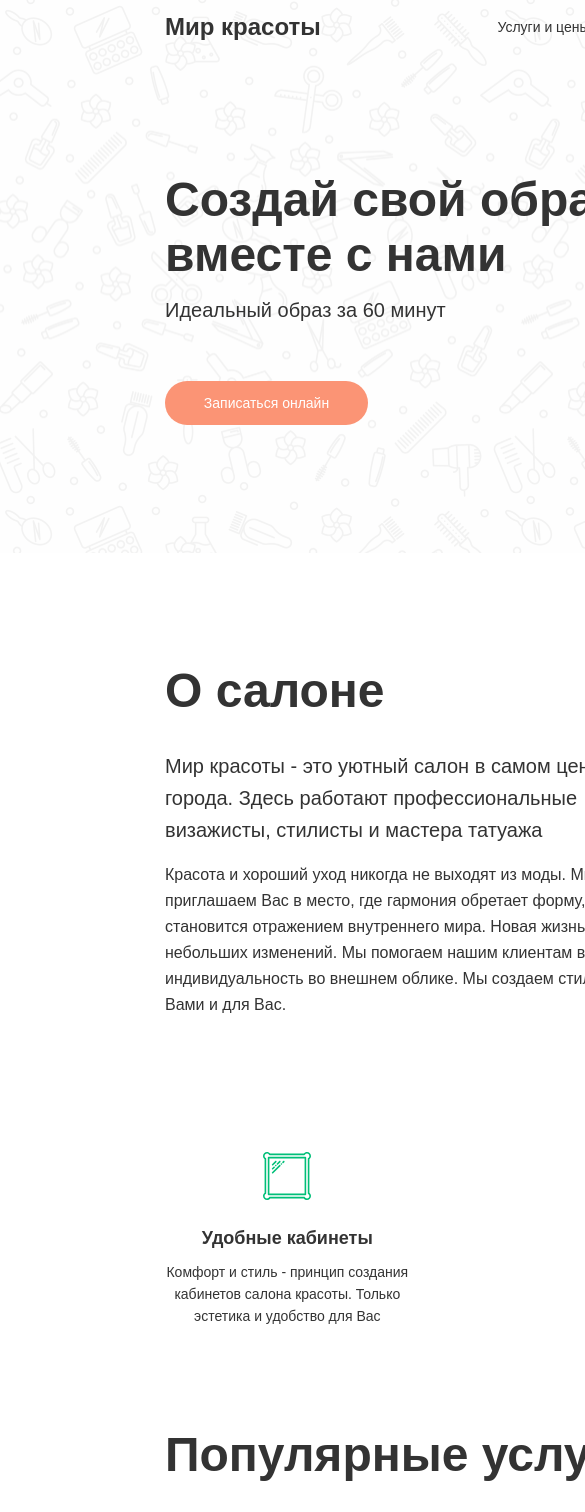
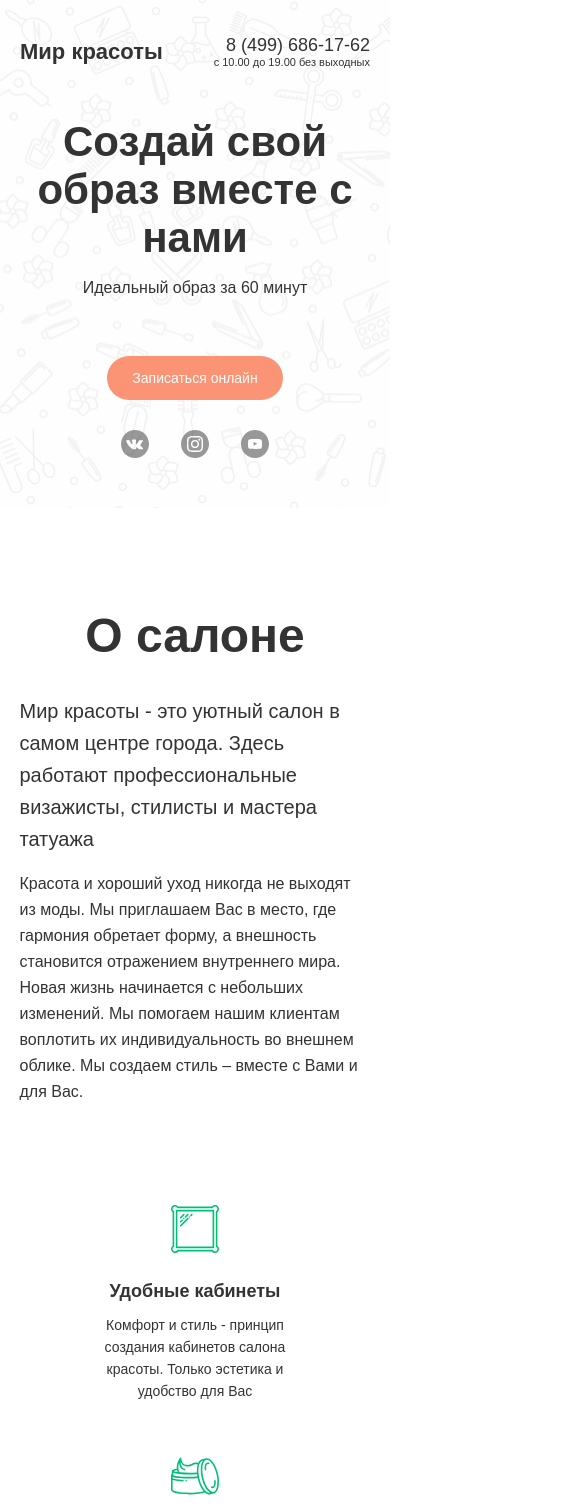
Before and after one commit to Z1nRes/BeautyWorld, a Vue app: page / in a window 390 px wide. Shown: the top 1512 px of the page, 585 px wide, since content can reach past the window. Built offline with nearby package versions, Linux system fonts and the light colour scheme.

Commit message:
start adaptive

```diff
--- a/public/css/style.css
+++ b/public/css/style.css
@@ -11,15 +11,19 @@ body {
 }
 
 .wrapper {
-    margin: auto;
-    width: 1440px;
+    height: 100%;
+    overflow: hidden;
 }
 
+.container {
+    max-width: 1110px;
+    margin: auto;
+}
 
 /* header */
 .header {
     background: url(../media/image/header_bg.svg);
-    padding: 10px 163px 0 165px;
+    padding-top: 10px;
     overflow: hidden;
 }
 
@@ -166,10 +170,6 @@ body {
     left: 9%;
 }
 /* ^^header^^ */
-
-main {
-    padding: 10px 163px 0 165px;
-}
 
 .headline {
     font-size: 48px;
@@ -371,9 +371,7 @@ main {
 
 .masters {
     background-color: #F8F6F7;
-    padding: 90px 165px;
-    width: 1440px;
-    margin-left: -165px;
+    padding: 90px 0;
 }
 
 .masters__lozung {
@@ -557,16 +555,14 @@ main {
 /* contacts */
 
 .contacts {
-    width: 1440px;
-    margin-left: -165px;
     background-color: #F8F6F7;
 }
 
 .wrapper__contacts {
     display: flex;
     flex-direction: row;
-    justify-content: space-around;
-    padding: 40px 0;
+    justify-content: space-between;
+    padding: 40px 110px 40px 0;
 }
 
 .contacts__description {
@@ -677,7 +673,8 @@ input[type="text"]:focus {
     flex-direction: row;
     justify-content: space-between;
     align-items: center;
-    padding: 20px 151px 20px 165px;
+    margin: auto;
+    padding: 20px 0;
 }
 
 .footer__headline {
@@ -688,3 +685,120 @@ input[type="text"]:focus {
 .footer__link {
     font-size: 12px;
 }
+
+/* ^^footer^^ */
+
+/* adaptive */
+
+@media (min-width:346px) and (max-width: 540px) {
+    .container {
+        max-width: 539px;
+    }
+
+    .headline {
+        text-align: center;
+    }
+    /* header */
+
+    .header {
+        padding-top: 35px;
+    }
+
+    .header-main__woman-div{
+        display: none;
+    }
+    .header__logo {
+        font-size: 22px;
+    }
+
+    .header__nav {
+        display: none;
+    }
+
+    .header-contacts__phone {
+        font-size: 18px;
+    }
+
+    .header-contacts__timetable {
+        font-size: 11px;
+    }
+
+    .header-top {
+        padding: 0 20px 50px;
+    }
+
+    .header-main {
+        flex-direction: column;
+    }
+
+    .header-main__content {
+        width: 100%;
+        display: flex;
+        flex-direction: column;
+        align-items: center;
+    }
+
+    .slogan-top {
+        font-size: 42px;
+        text-align: center;
+    }
+
+    .slogan-bottom {
+        font-size: 16px;
+    }
+
+    .header-main__social {
+        flex-direction: row;
+        margin: 20px 0 40px 0;
+    }
+
+    .social__item {
+        margin: 8px 14px;
+    }
+
+    /* buufer */
+
+    .about-main__video {
+        display: none;
+    }
+
+    .masters__list {
+        display: none;
+    }
+
+    .carousel {
+        display: none;
+    }
+
+    /*
+
+    /* about */
+
+    .about-main__text {
+        width: 90%;
+        margin: auto;
+    }
+
+    .about-bottom {
+        flex-direction: column;
+        align-items: center;
+        margin: 50px 0 100px 0;
+    }
+
+    .about-bottom__element {
+        width: 50%;
+        margin-top: 50px;
+    }
+
+    .services-list {
+        width: 70%;
+    }
+
+    .services {
+        display: flex;
+        flex-direction: column;
+        align-items: center;
+    }
+
+
+}
--- a/public/index.html
+++ b/public/index.html
@@ -2,7 +2,7 @@
 <html lang="ru">
   <head>
     <meta charset="utf-8">
-    <meta name="viewport" content="width=device-width,initial-scale=1.0">
+    <meta name="viewport" content="width=device-width,initial-scale=1.0", maximum-scale="1.0" user-scalable=no>
     <title>Beauty World</title>
     <link rel="stylesheet" href="css/style.css">
     <link rel="icon" href="./media/image/face_cream_makeup_icon_159268.ico">
@@ -10,6 +10,7 @@
   <body>
     <div class="wrapper">
       <header class="header">
+        <div class="container">
           <div class="header-top">
             <div class="header__logo">Мир красоты</div>
             <nav class="header__nav nav">
@@ -42,9 +43,10 @@
                 <a href="#" class="social__item"><img src="./media/image/icons/YouTube.svg" alt="YouTube" class="social__icon"></a>
             </div>
           </div>
+        </div>
       </header>
       <main>
-        <section class="about">
+        <section class="about container">
           <h2 class="headline about-headline">О салоне</h2>
           <div class="about-main">
             <div class="about-main__text">
@@ -89,7 +91,7 @@
             </div>
           </div>
         </section>
-        <section class="services">
+        <section class="services container">
           <h2 class="headline services-headline">Популярные услуги</h2>
           <div class="services-list">
             <div class="service__item">
@@ -124,7 +126,7 @@
             </div>
           </div>
         </section>
-        <section class="prices">
+        <section class="prices container">
           <h2 class="headline prices-headline">Услуги и цены</h2>
           <div class="prices-nav">
             <a href="#" class="prices-nav__element nav__element">Стрижка и укладка</a>
@@ -170,6 +172,7 @@
           </div>
         </section>
         <section class="masters">
+          <div class="container">
             <h2 class="headline masters-headline">Мастера</h2>
             <p class="masters__lozung">Дружная команда настоящих профессионалов</p>
             <div class="masters__list">
@@ -218,8 +221,9 @@
                 <p class="master__experience">опыт работы 5 лет</p>
               </div>
             </div>
+          </div>
         </section>
-        <section class="works">
+        <section class="works container">
           <div class="works-header"><span class="headline works_headline">Наши работы</span><div class="pagginator"><div class="arrow arrowLeft"><img src="./media/image/icons/arrow.svg" alt="arrow arrowLeft"></div><div class="arrow arrowRight"><img class="arrowRightImg" src="./media/image/icons/arrow.svg" alt="arrowRight"></div></div></div>
           <div class="carousel">
             <div class="carousel__item">
@@ -263,7 +267,7 @@
           </div>
         </section>
         <section class="contacts">
-          <div class="wrapper__contacts">
+          <div class="container wrapper__contacts">
             <div class="contacts__description">
               <p class="headline contacts-headline">Контакты</p>
               <p class="contacts__addres">Томск, проспект Ленина, дом 13</p>
@@ -289,7 +293,7 @@
           </div>
         </section>
       </main>
-      <footer class="footer">
+      <footer class="footer container">
         <div class="leftSide">
           <p class="footer__headline">© 2020 «Море красоты»</p>
           <a class="footer__link contacts__link" href="#">Политика конфиденциальности</a>
```
Lines whose indentation alone changed are shown as unchanged.
